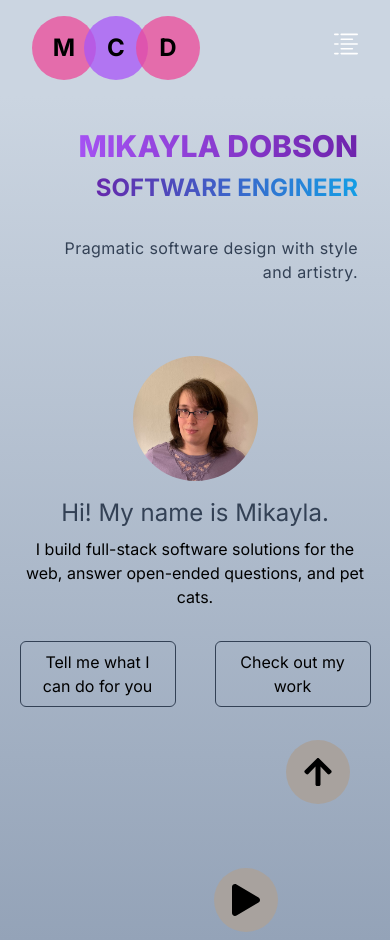
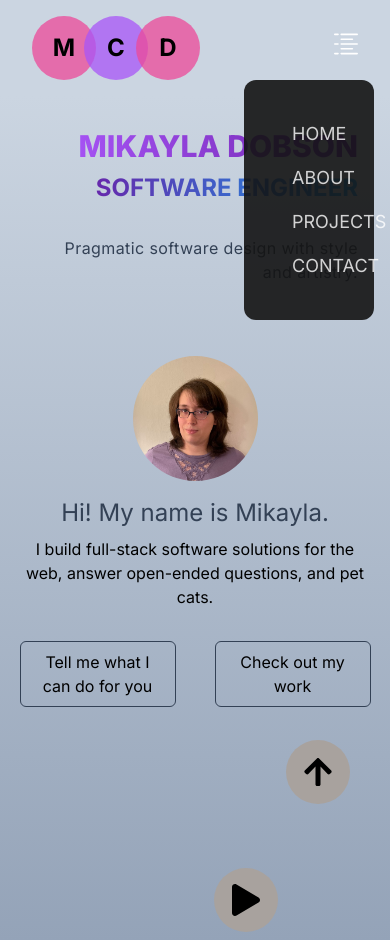
Before and after one commit to innocuous-symmetry/mikayla-dobson-dev, a Next.js app: page / in a window 390 px wide. Built offline with nearby package versions, Linux system fonts and the light colour scheme.

Commit message:
better mobile support, error handling

```diff
--- a/app/listen/[collectionid]/page.tsx
+++ b/app/listen/[collectionid]/page.tsx
@@ -2,18 +2,28 @@ import { AudioGallery } from "@/components/Music/AudioGallery";
 import NotFound from "@/components/NotFound";
 import MusicController from "@/server/controllers/music.controller";
 import { S3Service } from "@/server/s3";
+import { TrackWithURL } from "@/server/s3/service";
 import { Suspense } from "react";
 
 export default async function ListenByCollectionID({ params }: { params: { collectionid?: string }}) {
     const { collectionid: id } = params;
     if (!id) return <NotFound />
 
-    const controller = new MusicController();
-    const collection = await controller.getByID(id);
-    if (!collection) return <NotFound />
+    let collection: Awaited<ReturnType<MusicController["getByID"]>>;
+    let trackList: Awaited<ReturnType<typeof S3Service.prepareTrackList>>;
+    let thumbnail: TrackWithURL | undefined;
 
-    const trackList = await S3Service.prepareTrackList(collection.pathtoentry);
-    const thumbnail = trackList.filter(t => t.Key.includes(".png") || t.Key.includes(".jpg") || t.Key.includes(".jpeg"))[0];
+    try {
+        const controller = new MusicController();
+
+        collection = await controller.getByID(id);
+        if (!collection) return <NotFound />
+
+        trackList = await S3Service.prepareTrackList(collection.pathtoentry);
+        thumbnail = trackList.filter(t => t.Key.includes(".png") || t.Key.includes(".jpg") || t.Key.includes(".jpeg"))[0];
+    } catch {
+        return <NotFound />
+    }
 
     return (
         <div>
--- /dev/null
+++ b/components/Navbar/MobileMenu.tsx
@@ -0,0 +1,54 @@
+'use client';
+import Link from "next/link";
+import { motion, useAnimate } from "framer-motion";
+import { useCallback, useEffect } from "react";
+
+type MobileMenuProps = {
+    mobileMenuOpen: boolean,
+    setMobileMenuOpen: (arg0: boolean) => void
+}
+
+export default function MobileMenu({ mobileMenuOpen, setMobileMenuOpen }: MobileMenuProps) {
+    // const [scope, animate] = useAnimate();
+
+    // const handleClickout = useCallback((e: MouseEvent) => {
+    //     const target = e.target as HTMLElement;
+    //     if (target.id !== 'mobile-sidebar') return;
+
+    //     setMobileMenuOpen(false);
+    //     animate('-16px', '100%')
+    // }, [setMobileMenuOpen, animate]);
+
+    // useEffect(() => {
+    //     // handle clickout
+    //     document.addEventListener('click', handleClickout)
+    //     return () => document.removeEventListener('click', handleClickout);
+    // })
+
+    return (
+        <motion.div
+            // ref={scope}
+            id="mobile-sidebar"
+            animate={{ x: mobileMenuOpen ? '100%' : '-16px'}}
+            onMouseLeave={() => setMobileMenuOpen(false)}
+            className={`md:hidden w-1/3 fixed right-0 top-20 flex flex-col p-8 z-50 rounded-xl justify-end bg-[#131313] bg-opacity-90`}>
+
+            <Link onClick={() => setMobileMenuOpen(false)} passHref href="/" className="w-auto px-2">
+                <p className='text-lg text-center text-white text-opacity-80 hover:text-opacity-100 hover:bg-[#232323] rounded-xl uppercase p-2 border-opacity-50 hover:border-opacity-75'>Home</p>
+            </Link>
+
+            <Link onClick={() => setMobileMenuOpen(false)} passHref href="/about" className="w-auto px-2">
+                <p className='text-lg text-center text-white text-opacity-80 hover:text-opacity-100 hover:bg-[#232323] rounded-xl uppercase p-2 border-opacity-50 hover:border-opacity-75'>About</p>
+            </Link>
+
+            <Link onClick={() => setMobileMenuOpen(false)} passHref href="/projects" className="w-auto px-2">
+                <p className='text-lg text-center text-white text-opacity-80 hover:text-opacity-100 hover:bg-[#232323] rounded-xl hover:border-opacity-75 uppercase p-2 border-opacity-50'>Projects</p>
+            </Link>
+
+            <Link onClick={() => setMobileMenuOpen(false)} passHref href="/contact" className="w-auto px-2">
+                <p className='text-lg text-center text-white text-opacity-80 hover:text-opacity-100 hover:bg-[#232323] rounded-xl uppercase p-2 border-opacity-50 hover:border-opacity-75'>Contact</p>
+            </Link>
+
+        </motion.div>
+    )
+}
--- a/components/Navbar/index.tsx
+++ b/components/Navbar/index.tsx
@@ -6,6 +6,7 @@ import { RxActivityLog } from "react-icons/rx";
 import { NavbarButton } from '../ui/Button';
 import useAudio from '@/hooks/useAudio';
 import AudioPlayer from '../Music/AudioPlayer/index';
+import MobileMenu from './MobileMenu';
 
 const SHIFT_INTERVAL = 3000;
 
@@ -52,24 +53,8 @@ export default function Navbar() {
                 </button>
             </div>
         </div>
-        <div onMouseLeave={() => setMobileMenuOpen(false)} className={`flex flex-col z-50 rounded-bl-lg justify-end md:hidden fixed top-24 w-[35vw] text-right place-self-end bg-[#131313] ${mobileMenuOpen ? 'translate-x-[65vw]' : 'translate-x-[100vw]'} transition-all duration-500`}>
-            <div className="bg-slate-300 dark:bg-black h-48" />
-            <Link onClick={() => setMobileMenuOpen(false)} passHref href="/" className="w-auto px-2">
-                <p className='text-lg text-right text-white text-opacity-80 hover:text-opacity-100 uppercase p-2 border-opacity-50 hover:border-opacity-75'>Home</p>
-            </Link>
 
-            <Link onClick={() => setMobileMenuOpen(false)} passHref href="/about" className="w-auto px-2">
-                <p className='text-lg text-right text-white text-opacity-80 hover:text-opacity-100 uppercase p-2 border-opacity-50 hover:border-opacity-75'>About</p>
-            </Link>
-
-            <Link onClick={() => setMobileMenuOpen(false)} passHref href="/projects" className="w-auto px-2">
-                <p className='text-lg text-right text-white text-opacity-80 hover:text-opacity-100 hover:border-opacity-75 uppercase p-2 border-opacity-50'>Projects</p>
-            </Link>
-
-            <Link onClick={() => setMobileMenuOpen(false)} passHref href="/contact" className="w-auto px-2">
-                <p className='text-lg text-right text-white text-opacity-80 hover:text-opacity-100 uppercase p-2 border-opacity-50 hover:border-opacity-75'>Contact</p>
-            </Link>
-        </div>
+        <MobileMenu mobileMenuOpen={mobileMenuOpen} setMobileMenuOpen={setMobileMenuOpen} />
         <AudioPlayer />
         </>
     )
```
Also changed, not shown: mgmt/index.ts (added), 2 other files (tests, documents, lock files or other folders).
